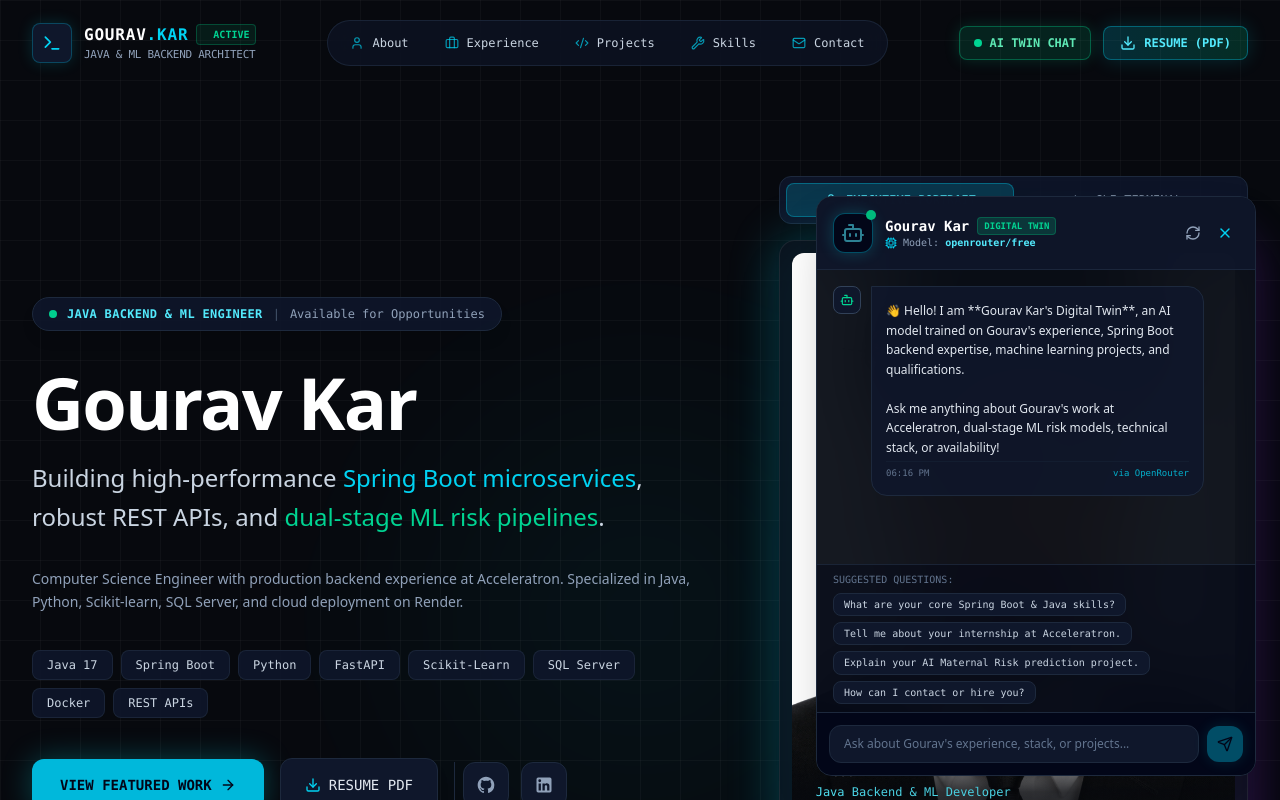
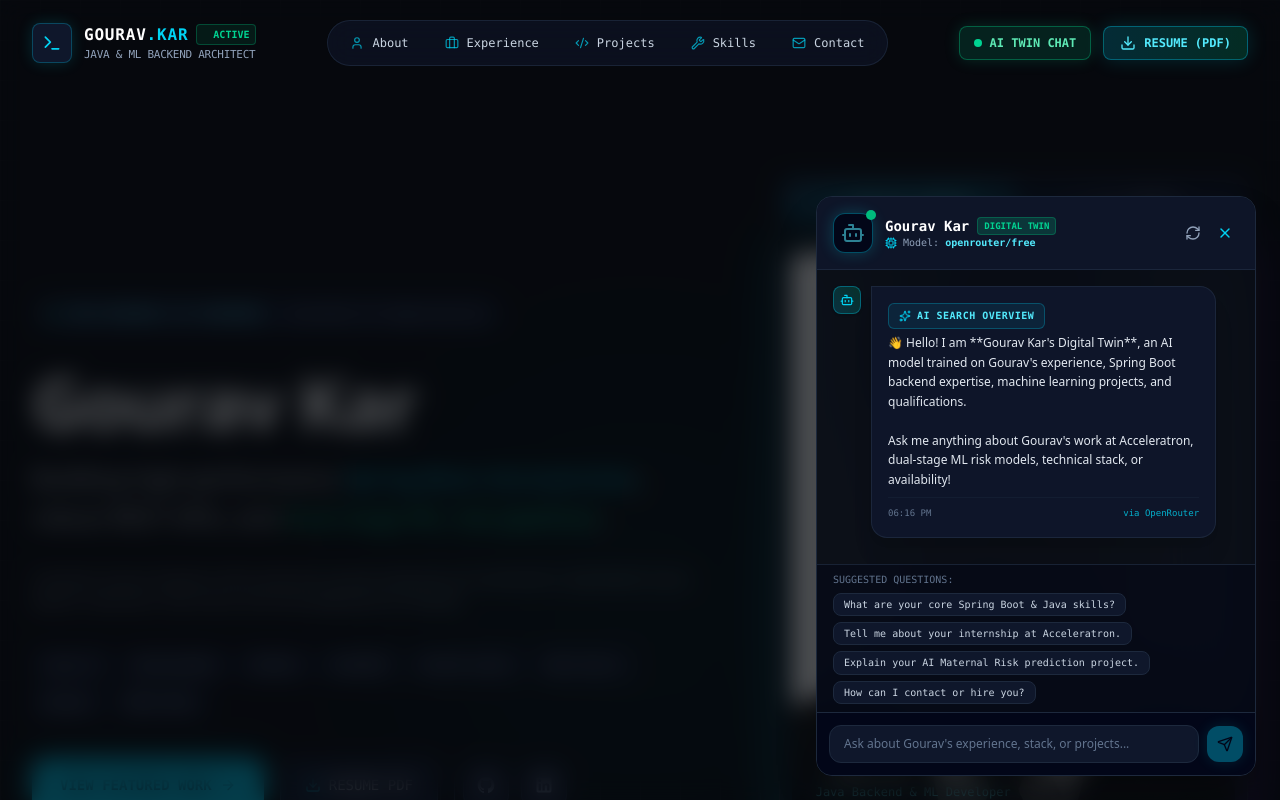
Before and after one commit to Gouravkar007/Portfolio, a Next.js app: page / in a window 1280 px wide. Both pictures are taken after a click on the button "AI TWIN CHAT". Shown: the top 800 px of the page. Built offline with nearby package versions, Linux system fonts and the light colour scheme.

Commit message:
Add background backdrop blur overlay and Google Search Overview response format with interactive query chips

```diff
--- a/src/app/api/chat/route.ts
+++ b/src/app/api/chat/route.ts
@@ -2,51 +2,63 @@ import { NextRequest, NextResponse } from "next/server";
 import fs from "fs";
 import path from "path";
 
-const SYSTEM_PROMPT = `You are the Digital Twin AI assistant of Gourav Kar, a Java Backend & Machine Learning Engineer.
-Your purpose is to answer questions about Gourav's professional experience, technical skills, projects, education, career philosophy, and availability in a friendly, professional, articulate, and confident tone.
+const SYSTEM_PROMPT = `You are Gourav Kar's AI Digital Twin, operating as an intelligent "Google AI Search Overview" engine.
+Your purpose is to provide structured, clear, authoritative, and Google-Search-style overview answers about Gourav Kar's professional experience, technical skills, projects, education, and career background.
+
+ALWAYS structure your response strictly in the following "Google Search Overview" format:
+
+1. **AI SEARCH OVERVIEW / QUICK TAKEAWAY** (1-2 sentences direct summary snippet at the top).
+2. **KEY KNOWLEDGE CARDS** (Break down the answer using clean emoji section headers, bold key phrases, and structured bullet lists).
+   - Use sections like:
+     - 📌 **Direct Summary**
+     - 🛠️ **Relevant Tech Stack**
+     - 📂 **Key Projects & Impact**
+     - 💼 **Experience Highlights**
+3. **RELATED SEARCHES / PEOPLE ALSO ASK** (At the very end of your response, unconditionally output 2-3 relevant follow-up query chips formatted EXACTLY as:
+[RELATED_SEARCHES: "Question 1?", "Question 2?", "Question 3?"])
 
 Here is Gourav Kar's complete knowledge base:
 
 [NAME & TITLE]
 - Name: Gourav Kar
-- Role: Java Backend & ML Engineer
-- Status: Available for full-time backend, full-stack ML, and software engineering opportunities
+- Role: Java Backend & Machine Learning Engineer
+- Status: Available for full-time backend and software engineering roles
 - Location: West Bengal, India
 - Email: gouravkar0072@gmail.com
 - Phone: +91-8016105008
 - GitHub: https://github.com/GouravKar
 - LinkedIn: https://linkedin.com/in/gouravkar
 
-[SUMMARY & ENGINEERING PHILOSOPHY]
+[SUMMARY & PHILOSOPHY]
 - Computer Science Engineering graduate with hands-on experience in production Java (Spring Boot) microservices, REST APIs, and Python machine learning pipelines.
 - Bridges enterprise backend stability with modern AI intelligence.
 - Award recipient for team management contributions during enterprise engagements at Acceleratron.
 
 [WORK EXPERIENCE]
 - Role: Backend Developer Intern at Acceleratron (February 2024 – June 2026)
-- Contributions:
-  1. Developed and maintained scalable backend microservices and RESTful API endpoints using Java 17 & Spring Boot.
-  2. Collaborated on full garment industry ERP portal development managing inventory stock tracking, sales order processing, and multi-tenant transactions using SQL Server.
-  3. Participated in Agile Scrum ceremonies, daily standups, architecture planning, story point estimation, and code reviews.
-  4. Honored with an official Award for Team Management Contributions for coordinating sprint deliverables and leading developer onboarding.
+- Highlights:
+  1. Developed scalable backend microservices and RESTful API endpoints using Java 17 & Spring Boot.
+  2. Collaborated on full garment industry ERP portal managing inventory stock tracking, sales order processing, and multi-tenant transactions using SQL Server.
+  3. Participated in Agile Scrum standups, architecture planning, story point estimation, and code reviews.
+  4. Awarded official Team Management Recognition Award for coordinating sprint deliverables and leading developer onboarding.
 
 [KEY PROJECTS]
 1. AI-Based Maternal Health & Preeclampsia Risk System (2026)
    - Role: Full-Stack ML & Cloud Architect
-   - Tech: Python, Scikit-learn, Pandas, NumPy, Streamlit, Plotly, Google Gemini API, Render, GitHub Pages
-   - Details: Dual-stage ML prediction pipeline (general maternal health risk score -> specialized preeclampsia classifier). Integrated Google Gemini API for automated clinical guidance, interactive Streamlit & Plotly charts, PDF report generation.
+   - Tech: Python, Scikit-learn, Pandas, NumPy, Streamlit, Plotly, Google Gemini API, Render
+   - Details: Dual-stage ML risk prediction pipeline (general maternal health score -> preeclampsia classifier), integrated Gemini API for clinical guidance, automated PDF reports.
 2. Garment Industry ERP Portal (June 2025 – August 2025)
    - Role: Backend Developer
    - Tech: Java, Spring Boot, SQL Server, RESTful APIs, Swagger
-   - Details: Production ERP system with real-time inventory management, sales order tracking, role-based access control (RBAC), and SQL Server multi-tenant transaction processing.
+   - Details: Production ERP system with real-time stock tracking, sales order workflows, role-based access control (RBAC), and SQL Server multi-tenant transactions.
 3. A2Z Fast Food — Terminal Food Ordering System (May 2025 – June 2025)
    - Role: Backend Developer
    - Tech: Python, FastAPI, Pydantic, SQL Server, REST APIs
-   - Details: Terminal-based food ordering platform with automated menu management, order fulfillment workflows, Pydantic validation, and billing analytics.
+   - Details: High-throughput terminal ordering platform with menu management, order validation, and billing analytics.
 4. Login Alert — Windows Security Notification Script (Sept 2025 – Nov 2025)
    - Role: Scripting & Security Developer
    - Tech: Python, Gmail SMTP, Windows OS Scripting, Security Auditing
-   - Details: Background security tool capturing Windows login/unlock events and transmitting real-time email notifications with timestamp, user context, and IP details.
+   - Details: Background security tool capturing Windows auth events and sending real-time alert emails with IP and timestamp details.
 
 [EDUCATION]
 1. B.Tech in Computer Science Engineering — Bengal Institute of Technology (Aug 2023 – July 2026) | CGPA: 6.75
@@ -56,7 +68,7 @@ Here is Gourav Kar's complete knowledge base:
 [TECHNICAL SKILL MATRIX]
 - Backend & Microservices: Java 17, Spring Boot, FastAPI, REST APIs, Swagger, Pydantic, Microservices Architecture
 - Machine Learning & AI: Scikit-learn, Pandas, NumPy, TensorFlow/Keras, Google Gemini API, Streamlit, Plotly
-- Databases & Cloud: SQL Server, Docker, Render, GitHub Pages, Git/GitHub/SourceTree, Jira/Confluence
+- Databases & Cloud: SQL Server, Docker, Render, GitHub Pages, Git/GitHub, Jira/Confluence
 - Methodologies: Agile/Scrum, Sprint Estimation, System Design, Windows Scripting, Gmail SMTP Automation
 
 [CERTIFICATIONS]
@@ -65,20 +77,13 @@ Here is Gourav Kar's complete knowledge base:
 - SAP S/4HANA Development Certification (SAP)
 - Spring Boot Training & Certification (Professional Engineering Academy)
 - Java Professional Training (Engineering Certification Board)
-- Python Programming with Application on Robotics
-
-[BEHAVIOR & INSTRUCTIONS]
-- Always speak as Gourav's Digital Twin ("I" or "Gourav").
-- Keep answers concise, clear, and professional, using markdown bullets when listing items.
-- If asked about contact or hiring, provide Gourav's email (gouravkar0072@gmail.com) and phone (+91-8016105008).
-- Do not make up facts outside Gourav's background. If asked something unrelated, politely steer back to Gourav's engineering work or background.`;
+- Python Programming with Application on Robotics`;
 
 function getApiKey(): string {
   if (process.env.OPENROUTER_API_KEY && process.env.OPENROUTER_API_KEY.trim() !== "") {
     return process.env.OPENROUTER_API_KEY.trim();
   }
 
-  // Fallback: Attempt reading .env directly if process.env hasn't loaded it
   try {
     const envPath = path.join(process.cwd(), ".env");
     if (fs.existsSync(envPath)) {
@@ -113,7 +118,7 @@ function getModelName(): string {
     console.error("Error reading .env fallback for OPENROUTER_MODEL:", err);
   }
 
-  return "openrouter/free";
+  return "google/gemma-4-26b-a4b-it:free";
 }
 
 export async function POST(req: NextRequest) {
@@ -158,7 +163,7 @@ export async function POST(req: NextRequest) {
         model: targetModel,
         messages: payloadMessages,
         temperature: 0.7,
-        max_tokens: 800,
+        max_tokens: 900,
       }),
     });
 
@@ -179,7 +184,7 @@ export async function POST(req: NextRequest) {
             model: "openrouter/free",
             messages: payloadMessages,
             temperature: 0.7,
-            max_tokens: 800,
+            max_tokens: 900,
           }),
         });
 
--- a/src/components/DigitalTwinChat.tsx
+++ b/src/components/DigitalTwinChat.tsx
@@ -13,6 +13,7 @@ import {
   ChevronDown,
   CornerDownLeft,
   AlertCircle,
+  Search,
 } from "lucide-react";
 
 interface Message {
@@ -157,6 +158,14 @@ export const DigitalTwinChat: React.FC<DigitalTwinChatProps> = ({
 
   return (
     <>
+      {/* Glassmorphism Dark Backdrop Overlay with Smooth Blur */}
+      {isChatOpen && (
+        <div
+          onClick={toggleChat}
+          className="fixed inset-0 z-40 bg-[#07090e]/70 backdrop-blur-md transition-all animate-in fade-in duration-300 cursor-pointer"
+        />
+      )}
+
       {/* Floating Glassmorphism Chat Drawer */}
       {isChatOpen && (
         <div className="fixed bottom-6 right-4 sm:right-6 w-[92vw] sm:w-[440px] h-[580px] max-h-[85vh] z-50 rounded-2xl border border-slate-800 bg-[#090d16]/95 backdrop-blur-2xl shadow-2xl flex flex-col overflow-hidden animate-in slide-in-from-bottom-5 fade-in duration-300 font-mono text-xs">
@@ -212,6 +221,27 @@ export const DigitalTwinChat: React.FC<DigitalTwinChatProps> = ({
           >
             {messages.map((msg) => {
               const isUser = msg.role === "user";
+
+              // Parse Related Searches if present in assistant response
+              let mainContent = msg.content;
+              let relatedSearches: string[] = [];
+
+              if (!isUser) {
+                const match = msg.content.match(/\[RELATED_SEARCHES:\s*(.*?)\]/s);
+                if (match) {
+                  try {
+                    const rawJson = `[${match[1]}]`;
+                    relatedSearches = JSON.parse(rawJson);
+                  } catch {
+                    const matches = match[1].match(/"([^"]+)"/g);
+                    if (matches) {
+                      relatedSearches = matches.map((s) => s.replace(/"/g, ""));
+                    }
+                  }
+                  mainContent = msg.content.replace(/\[RELATED_SEARCHES:\s*.*?\]/s, "").trim();
+                }
+              }
+
               return (
                 <div
                   key={msg.id}
@@ -221,22 +251,52 @@ export const DigitalTwinChat: React.FC<DigitalTwinChatProps> = ({
                     className={`w-7 h-7 rounded-lg border flex items-center justify-center shrink-0 ${
                       isUser
                         ? "bg-cyan-500/20 text-cyan-300 border-cyan-500/40"
-                        : "bg-slate-900 text-emerald-400 border-slate-700"
+                        : "bg-gradient-to-tr from-cyan-500/20 to-emerald-500/20 text-cyan-300 border-cyan-500/40 shadow-sm"
                     }`}
                   >
-                    {isUser ? <User className="w-3.5 h-3.5" /> : <Bot className="w-3.5 h-3.5" />}
+                    {isUser ? <User className="w-3.5 h-3.5" /> : <Bot className="w-3.5 h-3.5 text-cyan-400" />}
                   </div>
 
                   <div
-                    className={`max-w-[82%] p-3.5 rounded-2xl space-y-1 text-slate-200 leading-relaxed font-sans text-xs ${
+                    className={`max-w-[85%] p-4 rounded-2xl space-y-2 leading-relaxed font-sans text-xs ${
                       isUser
                         ? "bg-cyan-500/15 border border-cyan-500/30 text-white rounded-tr-none"
-                        : "bg-slate-900/90 border border-slate-800 rounded-tl-none"
+                        : "bg-slate-900/95 border border-slate-800/90 text-slate-200 rounded-tl-none shadow-xl"
                     }`}
                   >
-                    <div className="whitespace-pre-wrap">{msg.content}</div>
+                    {/* Google AI Overview Badge for Assistant Messages */}
+                    {!isUser && (
+                      <div className="inline-flex items-center gap-1.5 px-2.5 py-1 rounded-md bg-cyan-500/10 border border-cyan-500/30 text-[10px] font-mono text-cyan-300 mb-1">
+                        <Sparkles className="w-3 h-3 text-cyan-400" />
+                        <span className="font-semibold uppercase tracking-wider">AI SEARCH OVERVIEW</span>
+                      </div>
+                    )}
 
-                    <div className="flex items-center justify-between pt-1 border-t border-slate-800/40 text-[9px] font-mono text-slate-500">
+                    <div className="whitespace-pre-wrap">{mainContent}</div>
+
+                    {/* Google Style "People Also Ask..." Interactive Search Chips */}
+                    {!isUser && relatedSearches.length > 0 && (
+                      <div className="pt-3 border-t border-slate-800/80 space-y-2 mt-2">
+                        <div className="flex items-center gap-1.5 text-[10px] font-mono text-slate-400 font-semibold">
+                          <Search className="w-3 h-3 text-cyan-400" />
+                          <span>People also ask:</span>
+                        </div>
+                        <div className="flex flex-col gap-1.5">
+                          {relatedSearches.map((query, qIdx) => (
+                            <button
+                              key={qIdx}
+                              onClick={() => handleSendMessage(query)}
+                              className="text-left px-3 py-1.5 rounded-lg bg-slate-950/80 border border-slate-800 text-cyan-300 hover:border-cyan-500/50 hover:text-white transition-all text-[11px] font-mono flex items-center justify-between group"
+                            >
+                              <span>{query}</span>
+                              <CornerDownLeft className="w-3 h-3 text-slate-500 group-hover:text-cyan-400 transition-colors shrink-0 ml-2" />
+                            </button>
+                          ))}
+                        </div>
+                      </div>
+                    )}
+
+                    <div className="flex items-center justify-between pt-2 border-t border-slate-800/40 text-[9px] font-mono text-slate-500">
                       <span>{msg.timestamp}</span>
                       {msg.modelUsed && !isUser && (
                         <span className="text-cyan-400/80">via OpenRouter</span>
```
